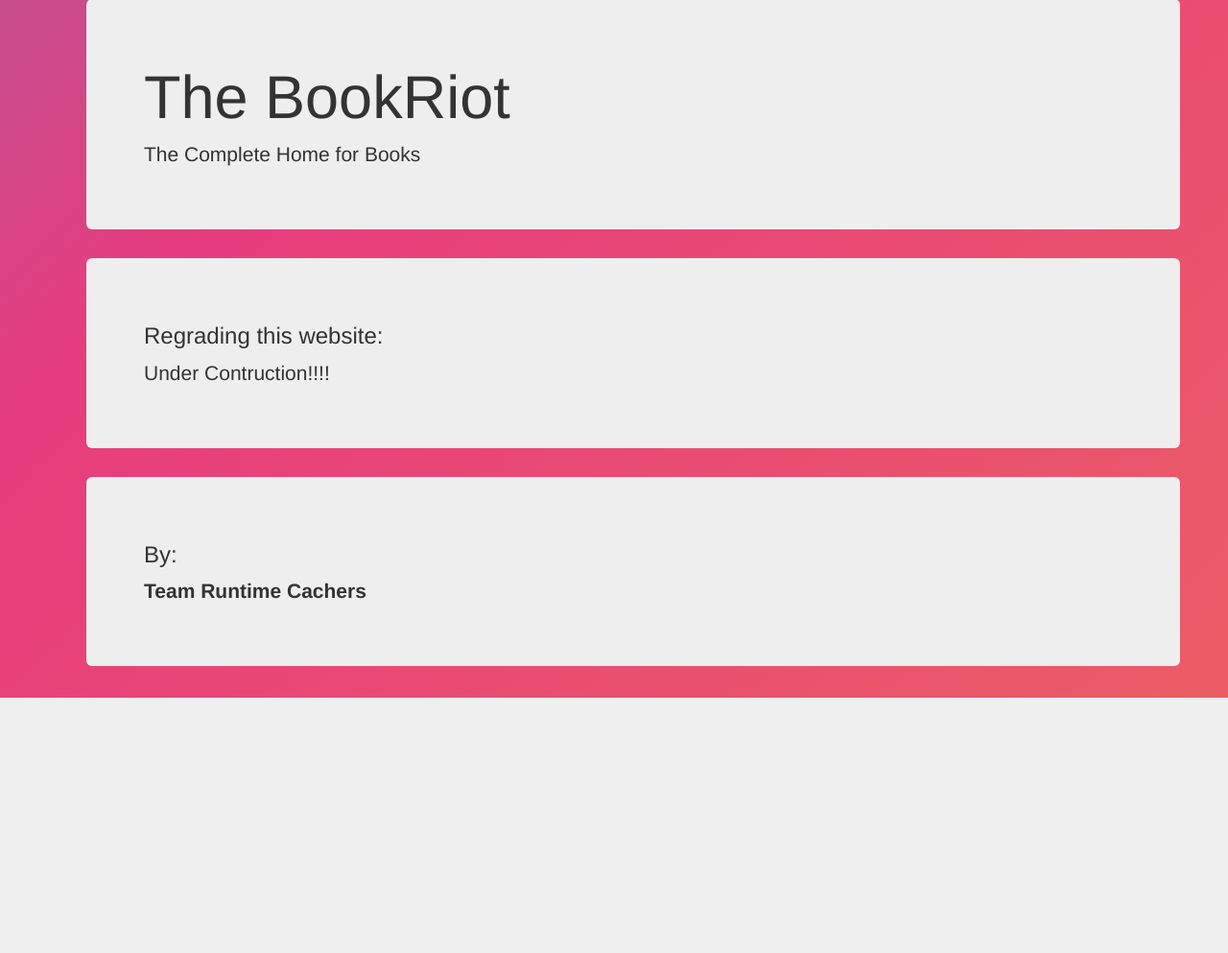
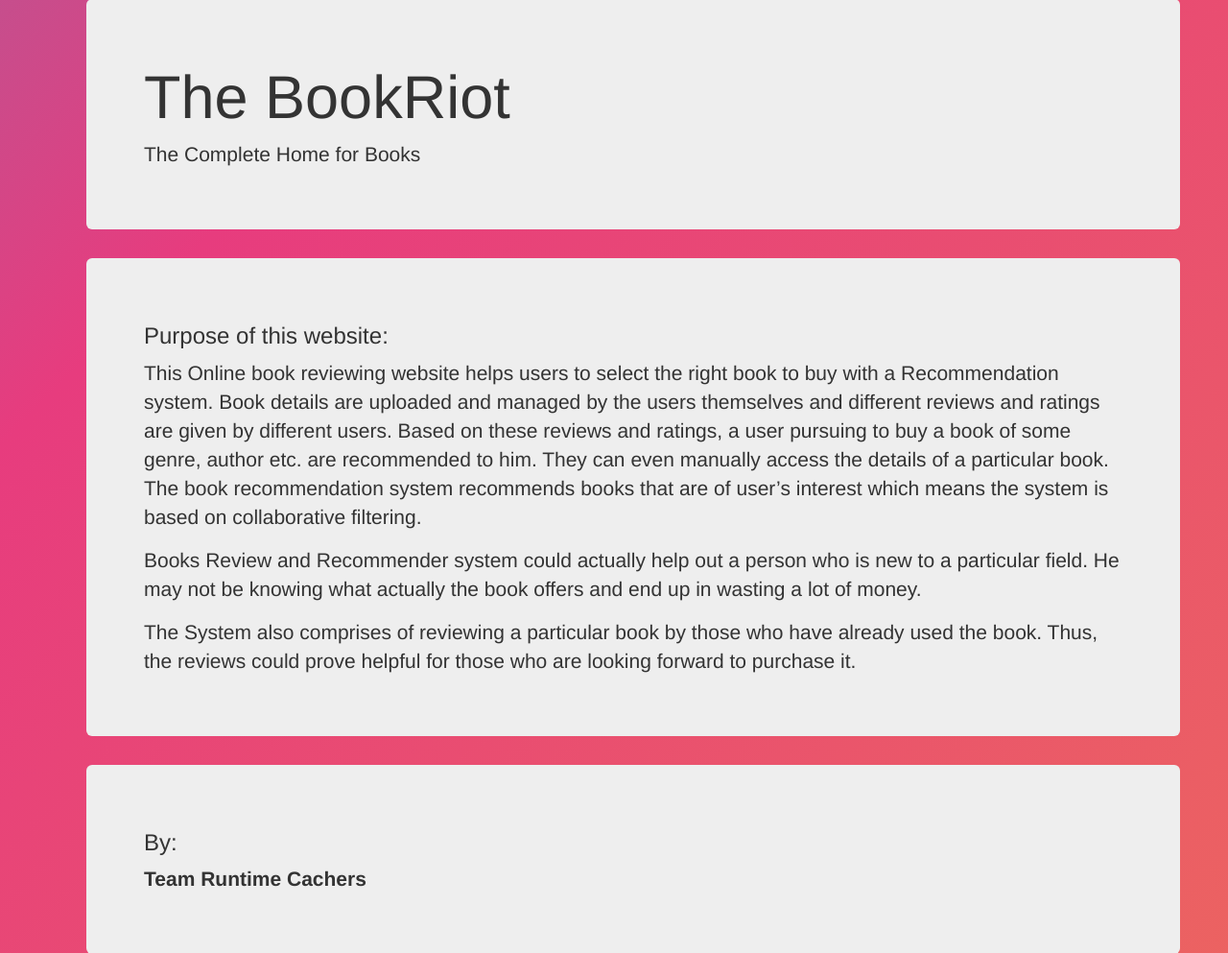
Before and after one commit to CachingNik/Book-Review-and-Recommender-site-project, a Django app: page / in a window 1280 px wide. Shown: the part 73-1066 px from the top of the page at 96% size. Before the commit the page ends 800 px from the top, so only its background shows below. Run offline with Django 3.2, Linux system fonts and the light colour scheme; some libraries are stand-ins or nearby versions.

Commit message:
Homepage updated

```diff
--- a/templates/home.html
+++ b/templates/home.html
@@ -11,8 +11,13 @@
     <p>The Complete Home for Books</p>
   </div>
   <div class="jumbotron">
-  	<h3>Regrading this website:</h3>
-  	<p>Under Contruction!!!!</p>
+  	<h3>Purpose of this website:</h3>
+  	<p>This Online book reviewing website helps users to select the right book to buy with a Recommendation system. Book details are uploaded and managed by the users themselves and different reviews and ratings are given by different users. Based on these reviews and ratings, a user pursuing to buy a book of some genre, author etc. are recommended to him. They can even manually access the details of a particular book. The book recommendation system recommends books that are of user’s interest which means the system is based on collaborative filtering.</p>
+
+<p>Books Review and Recommender system could actually help out a person who is new to a particular field. He may not be knowing what actually the book offers and end up in wasting a lot of money.
+</p>
+<p>The System also comprises of reviewing a particular book by those who have already used the book. Thus, the reviews could prove helpful for those who are looking forward to purchase it.
+</p>
   </div>
 <div class="jumbotron">
   	<h3>By:</h3>
```
Also changed, not shown: db.sqlite3.
